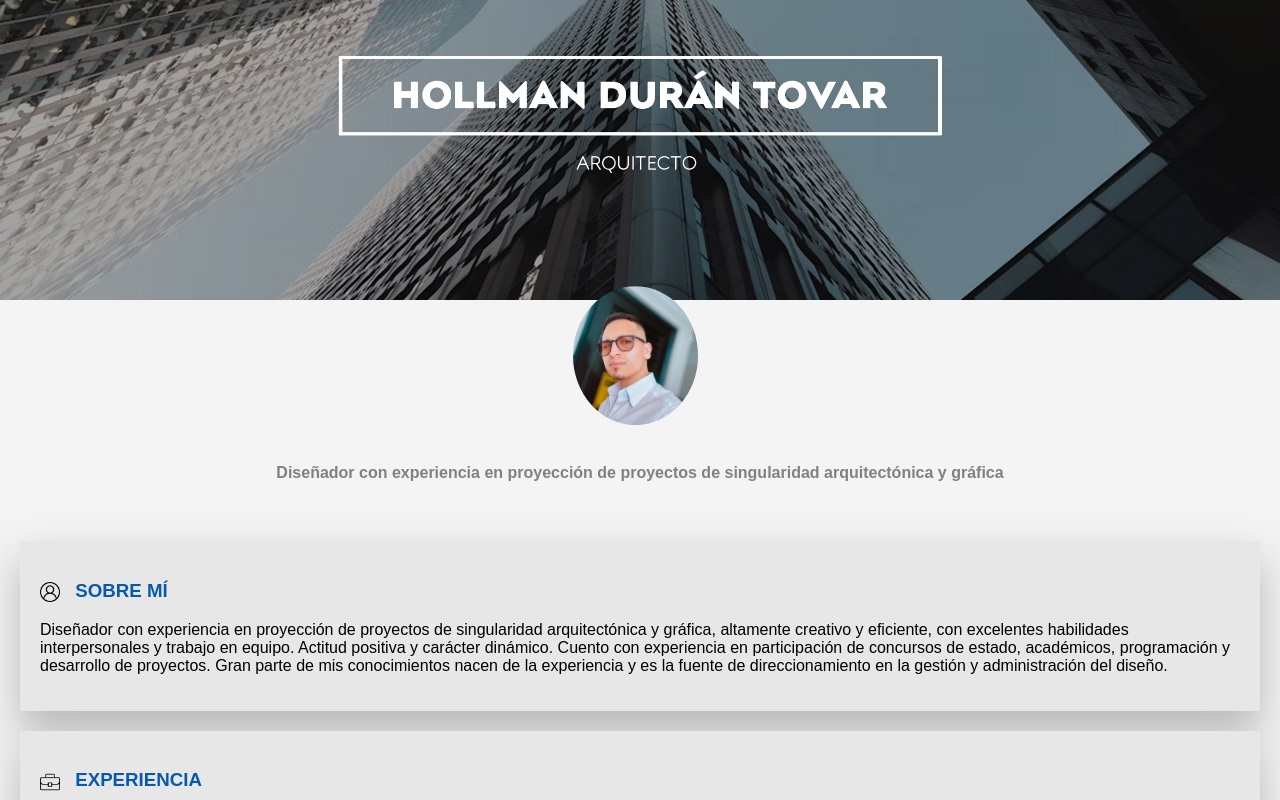
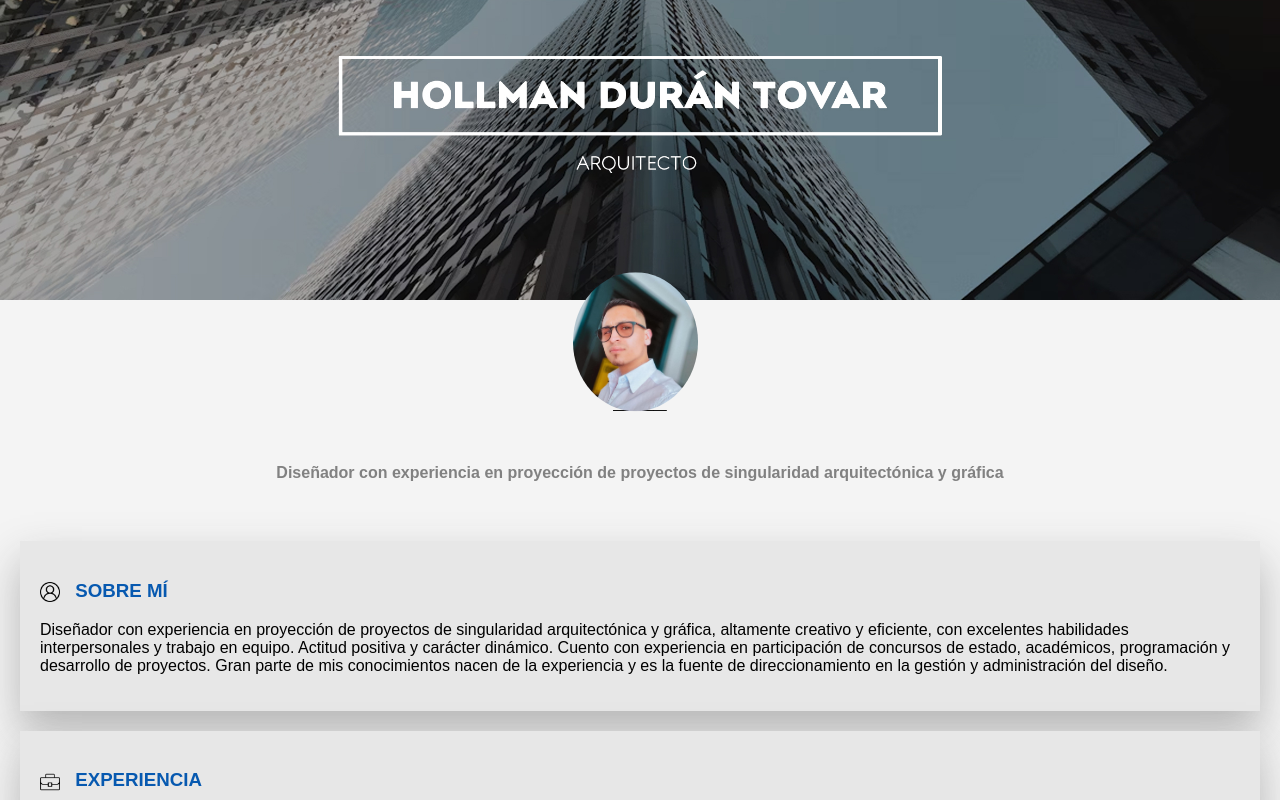
Before and after one commit to holmandurant/cv, a plain HTML site: page index.html in a window 1280 px wide. Shown: the top 800 px of the page. Drawn offline with Linux system fonts and the light colour scheme.

Commit message:
Update styles.css

```diff
--- a/styles.css
+++ b/styles.css
@@ -21,7 +21,7 @@ header {
 .profile-pic {
     position: absolute;
     top: 100%;
-    transform: translateY(-10%);
+    transform: translateY(-20%);
     border-radius: 50%;
     width: 125px;
 }
```
